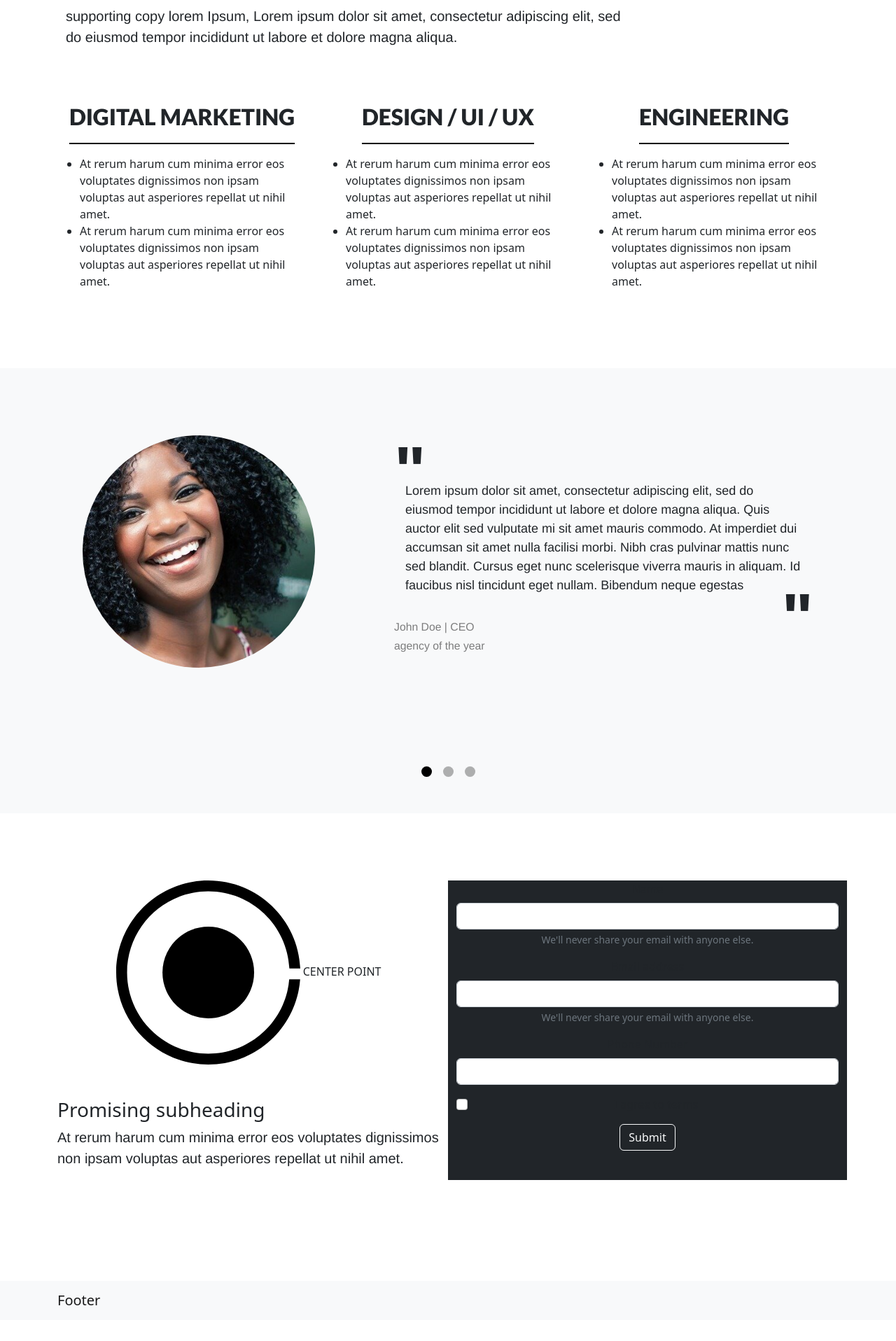
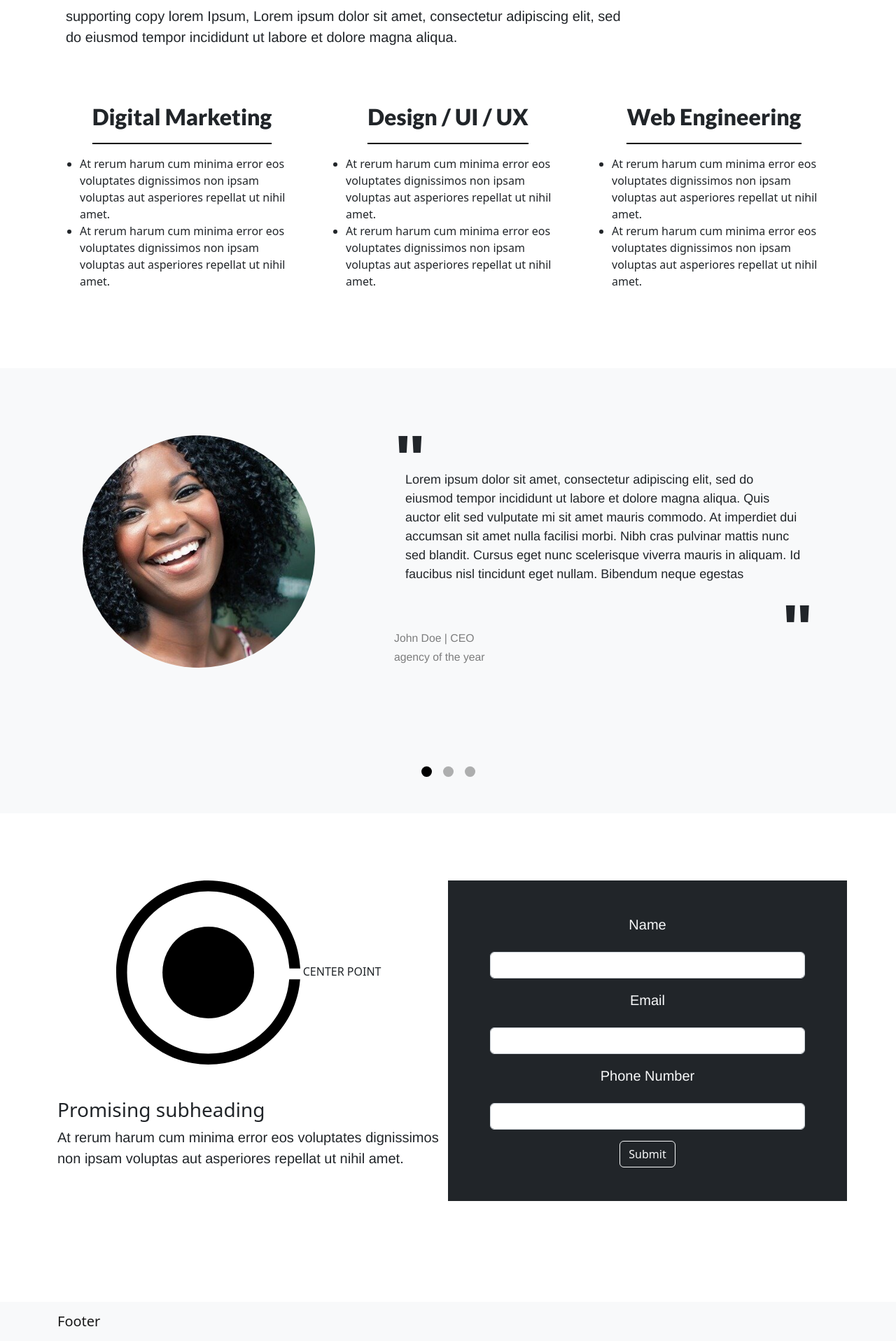
Before and after one commit to chips-ahoy-developement/landing-page, a React (Create React App) app: page / in a window 1280 px wide. Shown: the part 619-2535 px from the top of the page at 70% size. Before the commit the page ends 2505 px from the top, so only its background shows below. Built offline with nearby package versions, Linux system fonts and the light colour scheme.

Commit message:
styling updates

```diff
--- a/src/App.js
+++ b/src/App.js
@@ -33,7 +33,7 @@ function App() {
 
           <div className="col-sm-12 col-md-4 mt-3 mb-5">
             <p className="subheader">
-              DIGITAL MARKETING <span className="underline mt-3 mb-3"></span>
+              Digital Marketing <span className="underline mt-3 mb-3"></span>
             </p>
 
             <ul>
@@ -49,7 +49,7 @@ function App() {
           </div>
           <div className="col-sm-12 col-md-4 mt-3 ">
             <p className="subheader">
-              DESIGN / UI / UX <span className="underline mt-3 mb-3"></span>
+              Design / UI / UX <span className="underline mt-3 mb-3"></span>
             </p>
 
             <ul>
@@ -65,7 +65,7 @@ function App() {
           </div>
           <div className="col-sm-12 col-md-4 mt-3 ">
             <p className="subheader">
-              ENGINEERING <span className="underline mt-3 mb-3"></span>
+              Web Engineering <span className="underline mt-3 mb-3"></span>
             </p>
 
             <ul>
--- a/src/App.scss
+++ b/src/App.scss
@@ -59,7 +59,7 @@ p, li{
   font-weight: 800;
   font-size: 32px;
   line-height: 37px;
-  text-transform: uppercase;
+
   text-align: center;
   width: fit-content;
   position: relative;
--- a/src/components/carousel/Carousel.js
+++ b/src/components/carousel/Carousel.js
@@ -24,7 +24,7 @@ function CarouselSlider() {
               faucibus nisl tincidunt eget nullam. Bibendum neque
               egestas
             </p>
-            <p className="quoteMark text-end">"</p>
+            <p className="quoteMark text-end mt-5">"</p>
             <p className='text-start'><small className='text-black-50'>John Doe | CEO<br />agency of the year</small></p>
           </div>
         </div>
--- a/src/components/form/Form.js
+++ b/src/components/form/Form.js
@@ -2,10 +2,10 @@ import React from "react";
 
 const Form = () => {
   return (
-    <form>
+    <form className="p-5">
     <div className="mb-3">
-        <label for="name" className="form-label text-start">
-          Name
+        <label for="name" className="form-label  text-light">
+         <p> Name</p>
         </label>
         <input
           type="name"
@@ -13,13 +13,11 @@ const Form = () => {
           id="name"
           aria-describedby="name"
         />
-        <div id="emailHelp" className="form-text">
-          We'll never share your email with anyone else.
-        </div>
+
       </div>
       <div className="mb-3">
-        <label for="exampleInputEmail1" className="form-label text-start">
-          Email address
+        <label for="exampleInputEmail1" className="form-label text-start text-light">
+          <p>Email</p>
         </label>
         <input
           type="email"
@@ -27,13 +25,11 @@ const Form = () => {
           id="exampleInputEmail1"
           aria-describedby="emailHelp"
         />
-        <div id="emailHelp" className="form-text">
-          We'll never share your email with anyone else.
-        </div>
+
       </div>
       <div className="mb-3">
-        <label for="exampleInputPassword1" className="form-label text-start">
-          Phone Number
+        <label for="exampleInputPassword1" className="form-label text-start text-light">
+          <p>Phone Number</p>
         </label>
         <input
           type="password"
@@ -41,16 +37,7 @@ const Form = () => {
           id="exampleInputPassword1"
         />
       </div>
-      <div className="mb-3 form-check">
-        <input
-          type="checkbox"
-          className="form-check-input"
-          id="exampleCheck1"
-        />
-        <label className="form-check-label" for="exampleCheck1">
-          I agree to terms
-        </label>
-      </div>
+
       <button type="submit" className="btn btn-outline-light">
         Submit
       </button>
```
